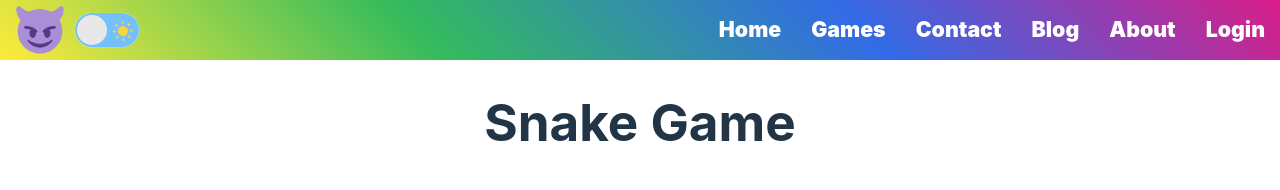
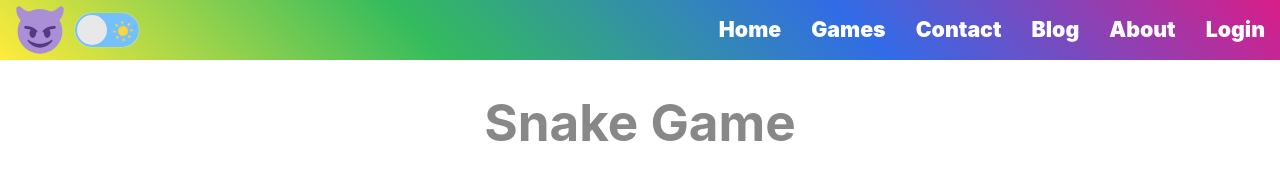
Before and after one commit to diegomardev/WEB_REACT, a React (Vite) app in the folder web_vite/: page /games/snake in a window 1280 px wide. Shown: the top 190 px of the page. Built offline with nearby package versions, Linux system fonts and the light colour scheme; no server answers; the database is empty.

Commit message:
cambio color titulo snake

```diff
--- a/web_vite/src/pages/Games/Snake/Snake.jsx
+++ b/web_vite/src/pages/Games/Snake/Snake.jsx
@@ -354,7 +354,7 @@ const SnakeGame = () => {
     <div>
       <Navbar/>
     </div>
-      <h1>Snake Game</h1>
+      <h1 className="read-the-docs">Snake Game</h1>
       <div className="game-info">
         <div>Score: {score}</div>
         <div className="game-player">
```
